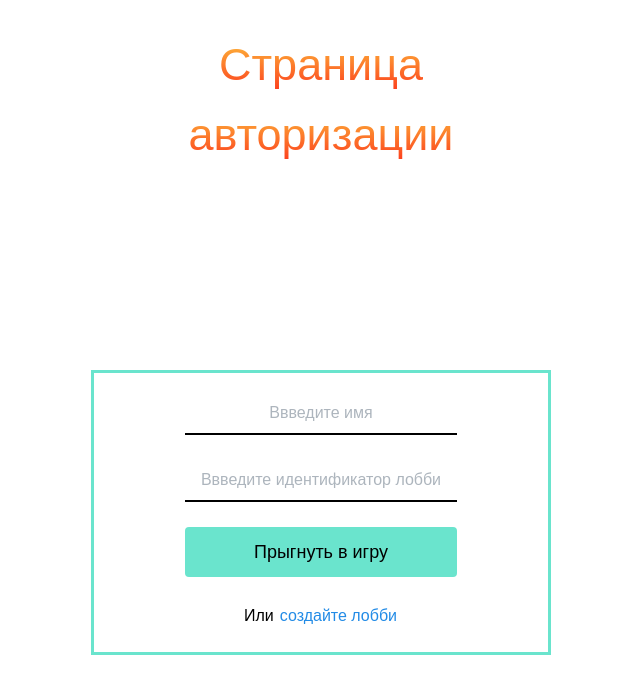
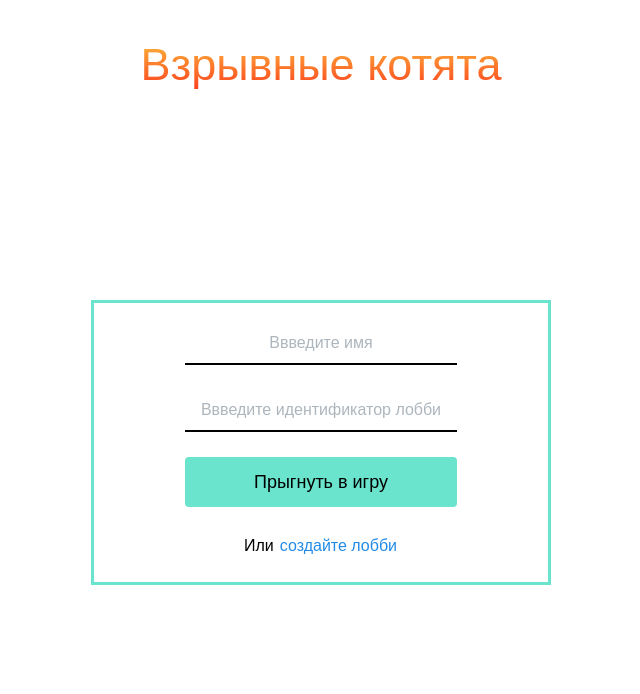
Before and after one commit to Split-Receipt/explosive-puppies-front, a Next.js app: page /auth in a window 1280 px wide. Shown: the top 694 px of the page, without its empty margins (319-959 px from the left). Built offline with nearby package versions, Linux system fonts and the light colour scheme; no server answers; a web font is replaced by a local one.

Commit message:
Исправлен заголовок страницы авторизации

```diff
--- a/src/app/auth/page.tsx
+++ b/src/app/auth/page.tsx
@@ -66,7 +66,7 @@ export default function AuthPage() {
         <div className={styles.auth}>
           <h1
             className={`${rubikWetPaint.className} ${styles.authTitle}`}
-          ><span className={styles.authTitleColor}>Страница авторизации</span></h1>
+          ><span className={styles.authTitleColor}>Взрывные котята</span></h1>
 
           <div className={styles.authContent}>
             <Box
```
